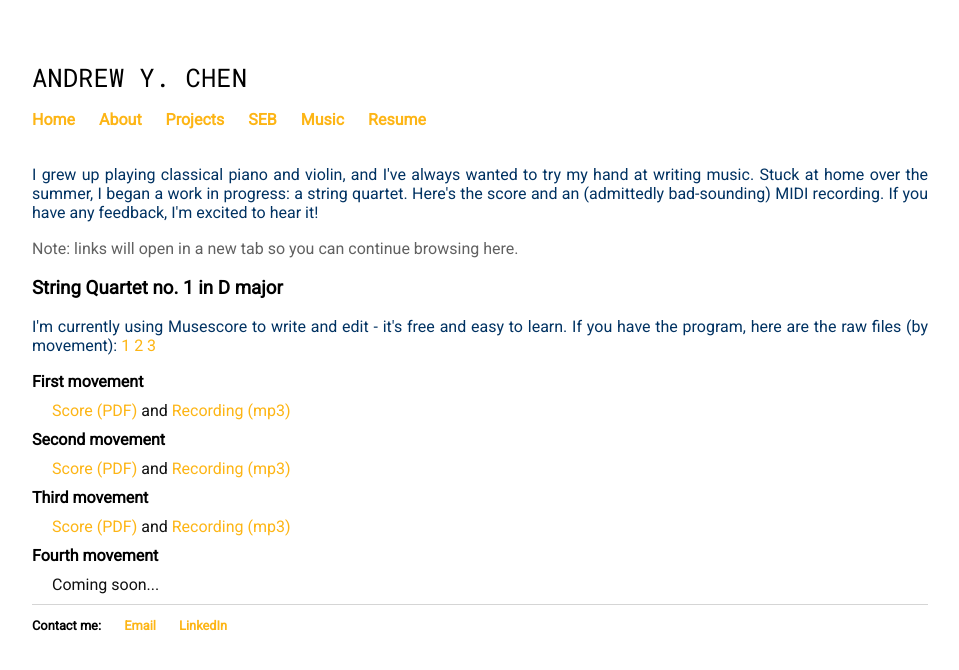
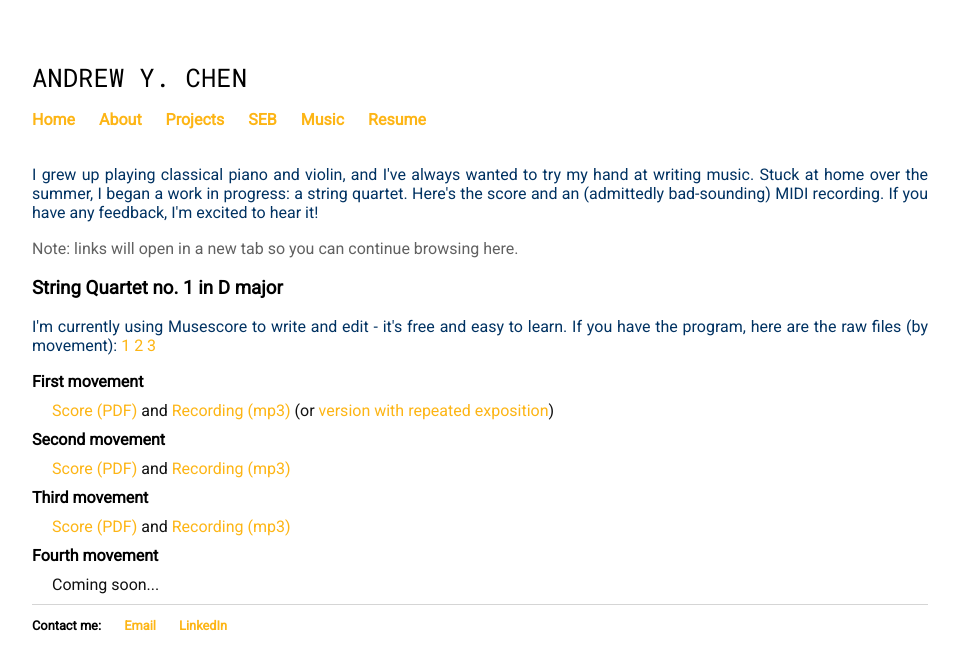
Before and after one commit to carbonheliumnitrogen/carbonheliumnitrogen.github.io, a Jekyll site: the page built from music.html, in a window 1280 px wide. Shown: the top 670 px of the page, without its empty margins (160-1119 px from the left). Built offline with Jekyll 4.4.1, drawn with Linux system fonts in a browser that asks for light colours.

Commit message:
Update music.html

```diff
--- a/music.html
+++ b/music.html
@@ -44,7 +44,7 @@ color:#616161;
 	</p>
 	<h4 id="mvmt">First movement</h4>
 	<div id=links>
-		<p id="link"> <a href="/music/1score.pdf" target="_blank">Score (PDF)</a> and <a href="/music/1sound.mp3" target="_blank">Recording (mp3)</a> </p>
+		<p id="link"> <a href="/music/1score.pdf" target="_blank">Score (PDF)</a> and <a href="/music/1sound_norepeat.mp3" target="_blank">Recording (mp3) </a> (or <a href="/music/1sound.mp3" target="_blank">version with repeated exposition</a>) </p>
 	</div>
 	<h4 id="mvmt">Second movement</h4>
 	<div id=links>
```
